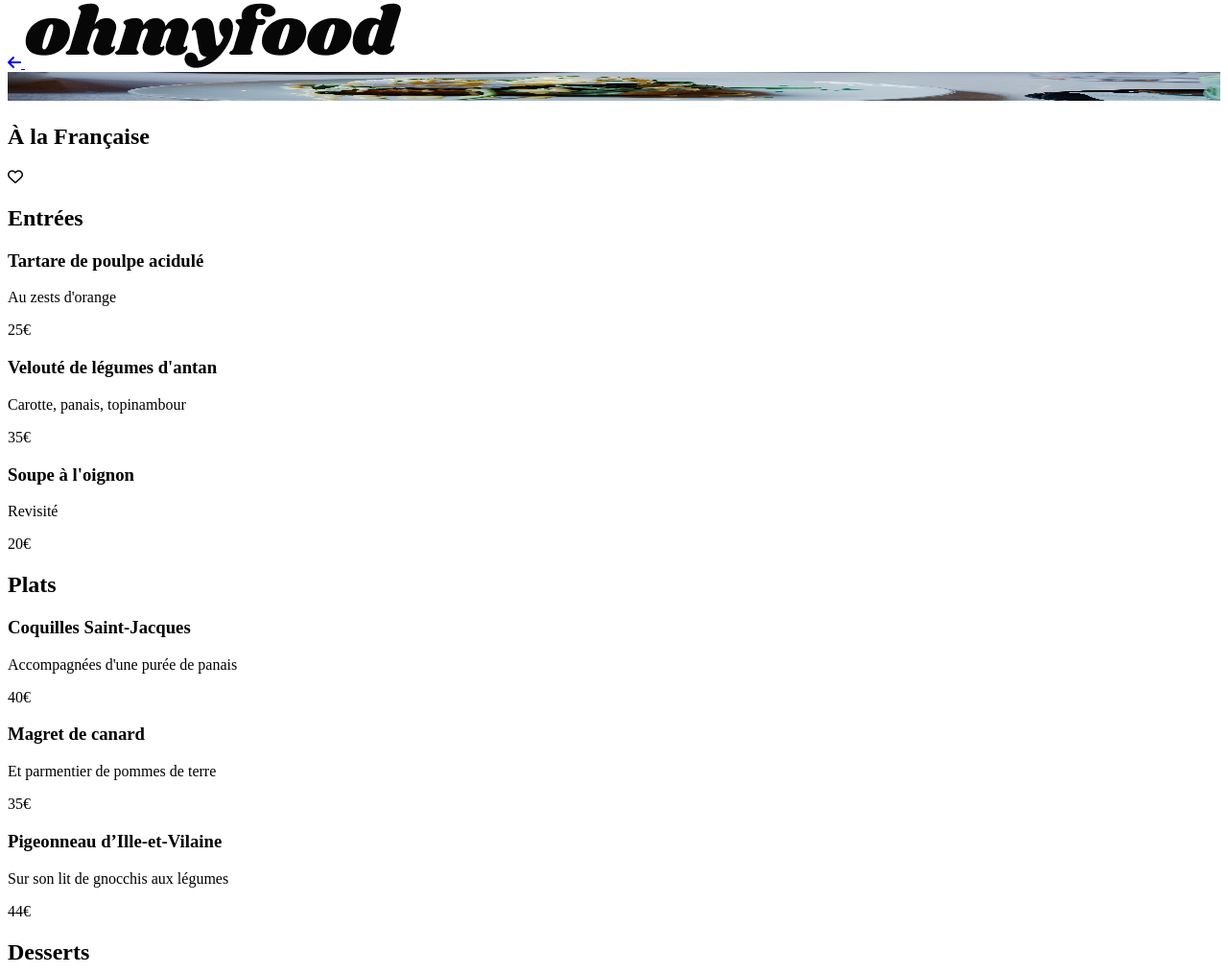
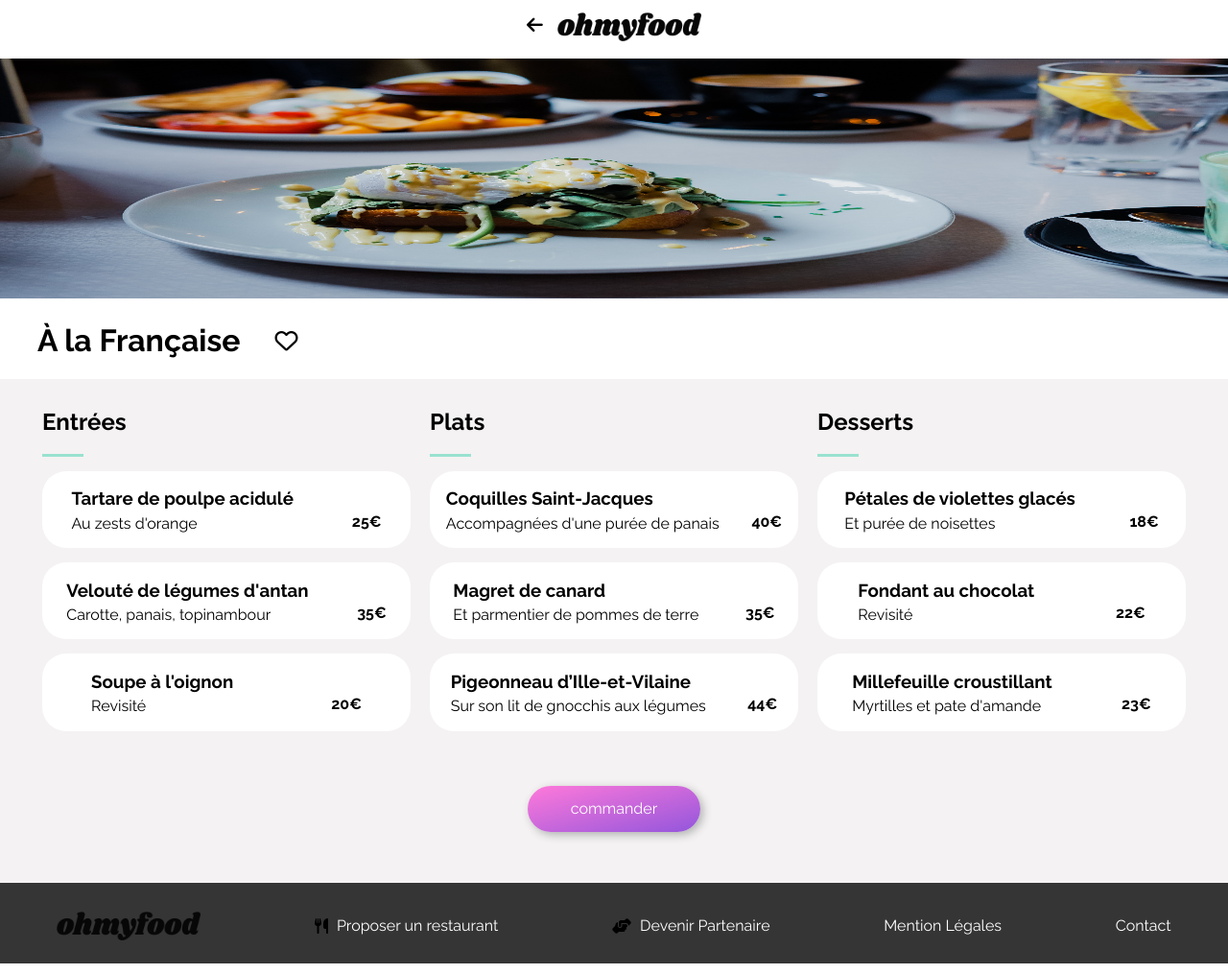
Before and after one commit to Karowga/projet-3, a website: page menu_1.html in a window 1280 px wide. Shown: the part 5-1020 px from the top of the page at 96% size. Drawn offline with Linux system fonts and the light colour scheme.

Commit message:
maj_css_menu1

```diff
--- a/menu_1.html
+++ b/menu_1.html
@@ -5,7 +5,6 @@
 		<meta name="viewport" content="width=device-width, initial-scale=1">
 
         <link rel="stylesheet" href="CSS/menu1.css">
-
         <script src="https://kit.fontawesome.com/b0b5969601.js" crossorigin="anonymous"></script>
         <title>Oh my food !</title>
 		<link href="https://fonts.googleapis.com/css2?family=Raleway:wght@400;700&display=swap" rel="stylesheet">
@@ -23,7 +22,7 @@
 		</header>
 
 		<section class="en_tete_resto">
-			<img src="photos/a_la_francaise copie.jpg" alt="a la francaise">
+			<img src="photos/a_la_francaise.jpg" alt="a la francaise">
 
 		</section>
 
@@ -38,7 +37,9 @@
 
 			<section class="menu_container">
 				<div class="bloc_menu">
+					<div class="underline">
 						<h2>Entrées</h2>
+					</div>
 					<div class="entree">
 						<div class="texte">
 							<h3>Tartare de poulpe acidulé</h3>
@@ -63,7 +64,9 @@
 				</div>
 
 				<div class="bloc_menu">
+					<div class="underline">
 						<h2>Plats</h2>
+					</div>
 					<div class="entree">
 						<div class="texte">
 							<h3>Coquilles Saint-Jacques</h3>
@@ -88,7 +91,9 @@
 				</div>
 
 				<div class="bloc_menu">
+					<div class="underline">
 						<h2>Desserts</h2>
+					</div>
 					<div class="entree">
 						<div class="texte">
 							<h3>Pétales de violettes glacés</h3>
@@ -111,15 +116,12 @@
 						<div class="prix">23€</div>
 					</div>
 				</div>
-
-			</section>
-
-			<section class="commander">
 				<a class="bouton_commander" href="#">commander</a>
 			</section>
 		</main>
 
 		<footer>
+			<div class="bloc_footer">
 				<img src="photos/ohmyfood.png" alt="oh my food logo"/>
 				<div class="footer_link" href="#">
 					<i class="fa-solid fa-utensils"></i>
@@ -135,9 +137,9 @@
 				<div class="footer_link" href="#">
 					<p>Contact</p>
 				</div>
+			</div>
 
 		</footer>
-
     </body>
 
 
--- a/sass/menu1.scss
+++ b/sass/menu1.scss
@@ -1,5 +1,164 @@
+@import '../node_modules/normalize.css/normalize';
+
+body
+{
+	font-family: raleway;
+	margin:  0px;
+}
+
+header
+{
+	display: flex;
+	justify-content: center;
+	align-items: center;
+	height: 65px;
+	margin-bottom: 1px;
+    gap: 15px;
+}
+.fa-arrow-left
+{
+    color: black;
+    font-weight: bold;
+    font-size: 120%;
+}
+
+header img
+{
+	width: 150px;
+	height: 30px;
+}
+
 .en_tete_resto img
 {
-    height: 30px;
+    height: 250px;
     width: 100%;
 }
+
+.menu_tete
+{
+    display: flex;
+    margin-left: 39px;
+    justify-content: flex-start;
+    align-items: center;
+    gap: 36px;
+}
+
+.fa-heart
+{
+    font-size: 150%;
+}
+
+.menu_container
+{
+    background-color: rgb(244, 242, 242);
+    display: flex;
+    flex-direction: row;
+    justify-content: center;
+    gap: 20px;
+    flex-wrap: wrap;
+    height: 525px;
+}
+
+.bloc_menu
+{
+    display: flex;
+    flex-direction: column;
+    text-align: left;
+    flex-basis: 30%;
+    margin-top: 11px;
+}
+
+.underline
+{
+    border-bottom: 3px solid #99E2D0;
+    margin-bottom: 14.11px;
+    width: 43px;
+}
+
+.entree
+{
+    display: flex;
+    flex-direction: row;
+    justify-content: space-around;
+    background-color: white;
+    border-radius: 25px 25px 25px 25px;
+    margin-bottom: 15px;
+}
+
+.texte p
+{
+    margin-top: -13px;
+}
+
+.prix
+{
+    margin-top: 44px;
+    font-weight: bold;
+}
+
+.bouton_commander
+{
+    margin: auto;
+    color: white;
+    padding: 15px;
+    border-radius: 25px;
+    background: linear-gradient(to bottom right, #FF79DA, #9356DC);
+    box-shadow: 3px 3px 10px #b1b1b1;
+    width: 150px;
+    text-align: center;
+    text-decoration: none;
+    margin-top: -31px;
+}
+
+footer{
+    width: 100%;
+    background-color: #353535;
+    flex-wrap: wrap;
+	height: 84px;
+}
+
+.bloc_footer
+{
+	display: flex;
+	flex-direction: row;
+    justify-content: space-around;
+    align-items: center;
+}
+
+footer p
+{
+    color: white;
+}
+.footer_link
+{
+    padding: 20px 0;
+    display: flex;
+    gap: 9px;
+    align-items: center;
+}
+footer img
+{
+	width: 150px;
+	height: 30px;
+}
+
+@media screen and (max-width: 768px)
+{
+
+    header
+    {
+        display: flex;
+        gap: 0;
+    }
+
+.fa-arrow-left
+{
+    margin-left: -82px;
+    font-size: 150%;
+}
+
+.en_tete_resto img
+{
+    height: 290px;
+}
+}
```
Also changed, not shown: CSS/menu1.css, 2 other files. Lines whose indentation alone changed are shown as unchanged.
